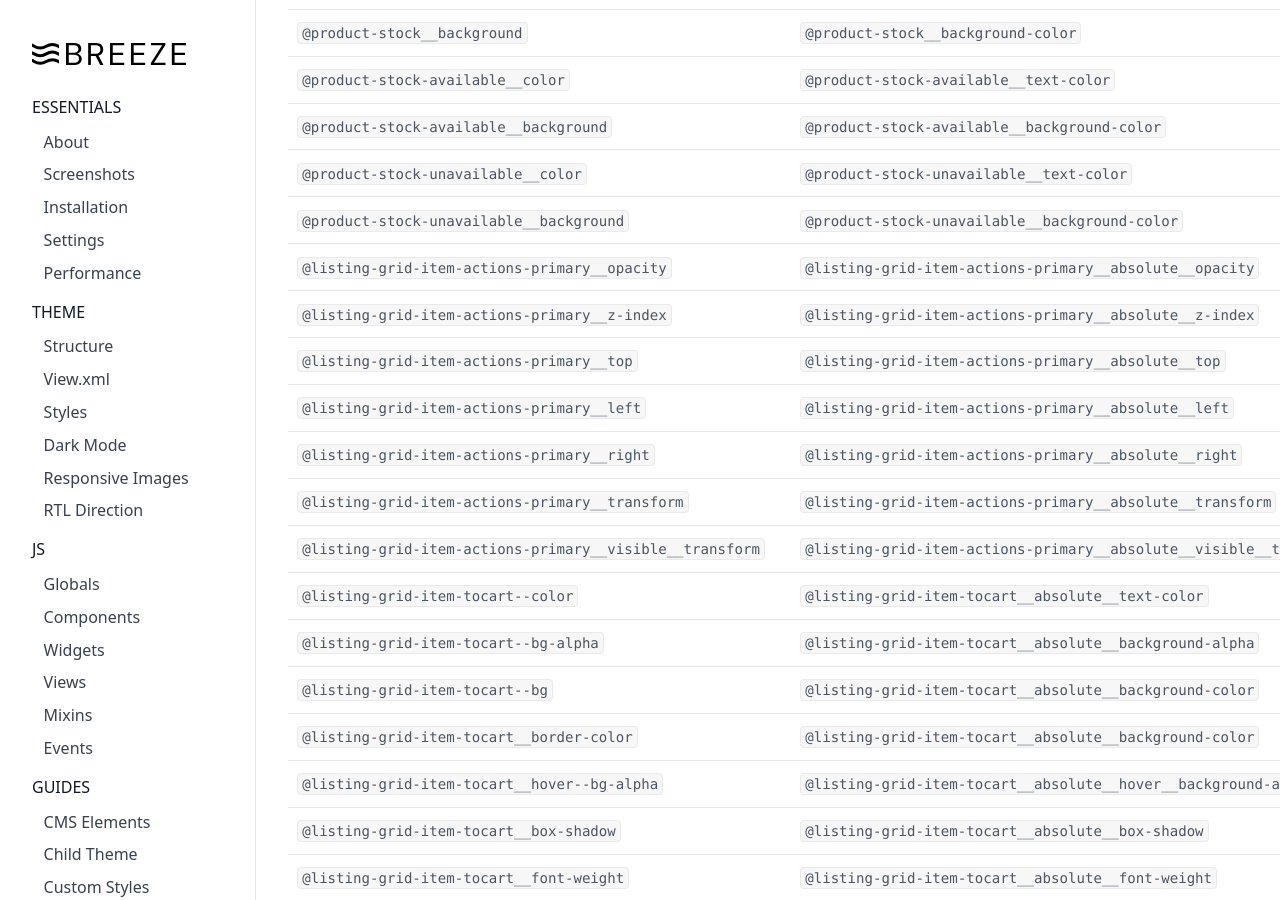
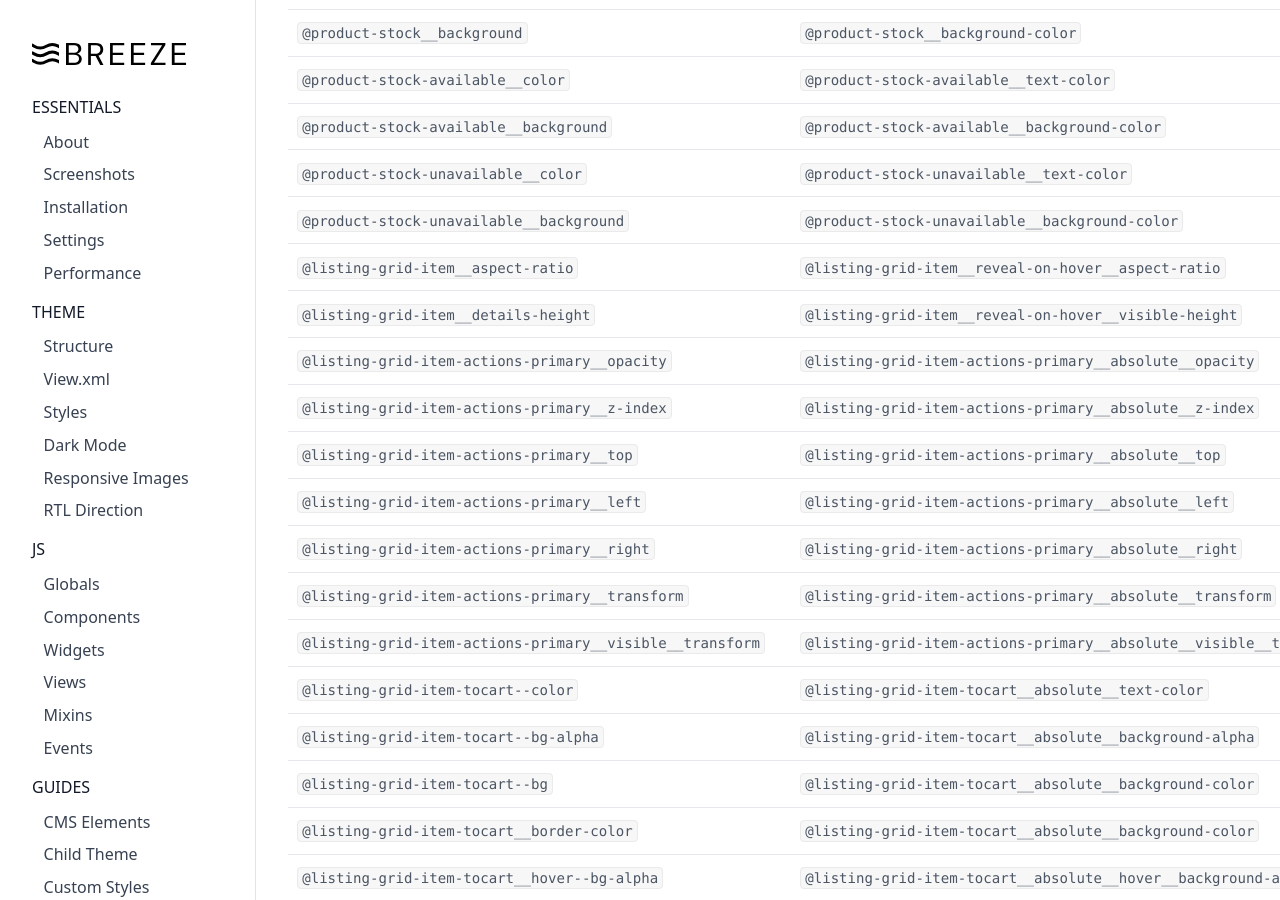
Before and after one commit to breezefront/breezefront.com, a Jekyll site: the page built from collections/_misc/upgrade.md, in a window 1280 px wide and 900 px high, scrolled down 2710 px. Built offline with Jekyll 4.4.1, drawn with Linux system fonts in a browser that asks for light colours.

Commit message:
WIP: Upgrade guide

```diff
--- a/collections/_misc/upgrade.md
+++ b/collections/_misc/upgrade.md
@@ -77,6 +77,8 @@ Breeze source code. The tables below shows each variable we've changed.
 `@product-stock-available__background`    | `@product-stock-available__background-color`
 `@product-stock-unavailable__color`       | `@product-stock-unavailable__text-color`
 `@product-stock-unavailable__background`  | `@product-stock-unavailable__background-color`
+`@listing-grid-item__aspect-ratio`   | `@listing-grid-item__reveal-on-hover__aspect-ratio`
+`@listing-grid-item__details-height`   | `@listing-grid-item__reveal-on-hover__visible-height`
 `@listing-grid-item-actions-primary__opacity`   | `@listing-grid-item-actions-primary__absolute__opacity`
 `@listing-grid-item-actions-primary__z-index`   | `@listing-grid-item-actions-primary__absolute__z-index`
 `@listing-grid-item-actions-primary__top`       | `@listing-grid-item-actions-primary__absolute__top`
```
